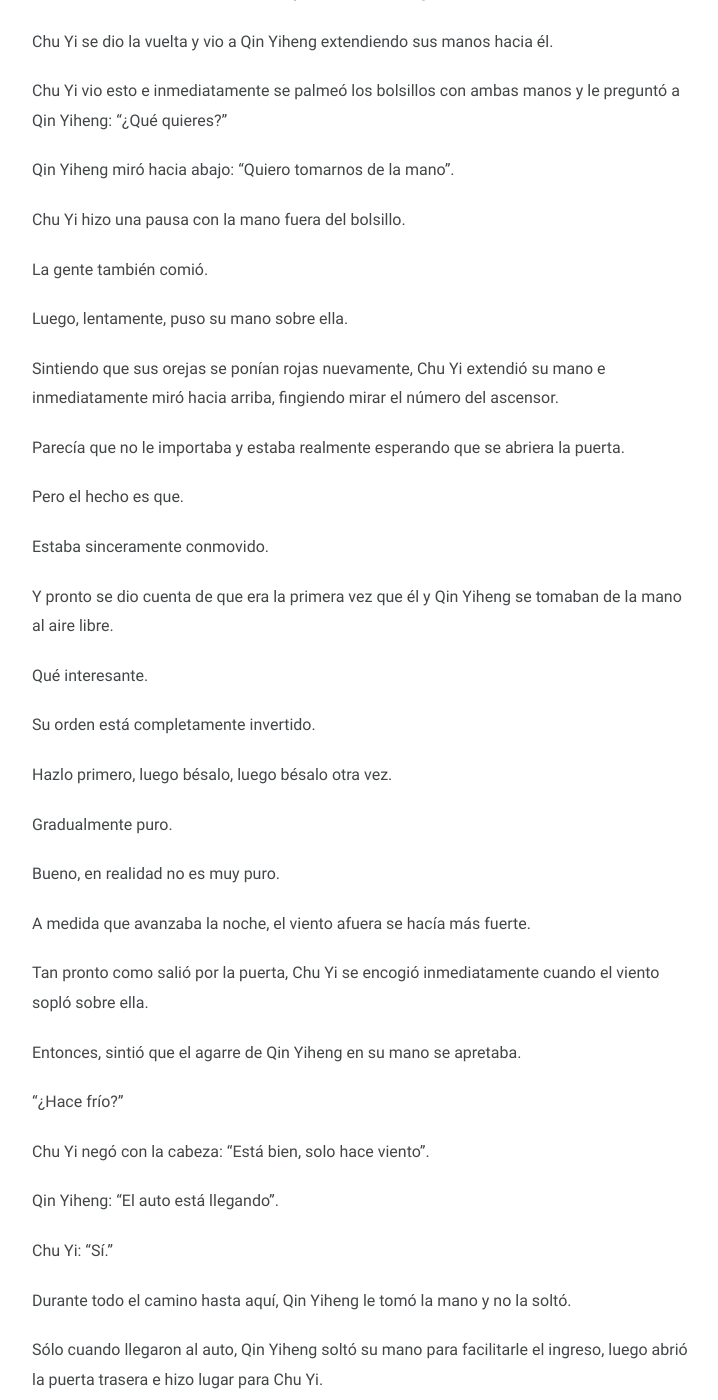
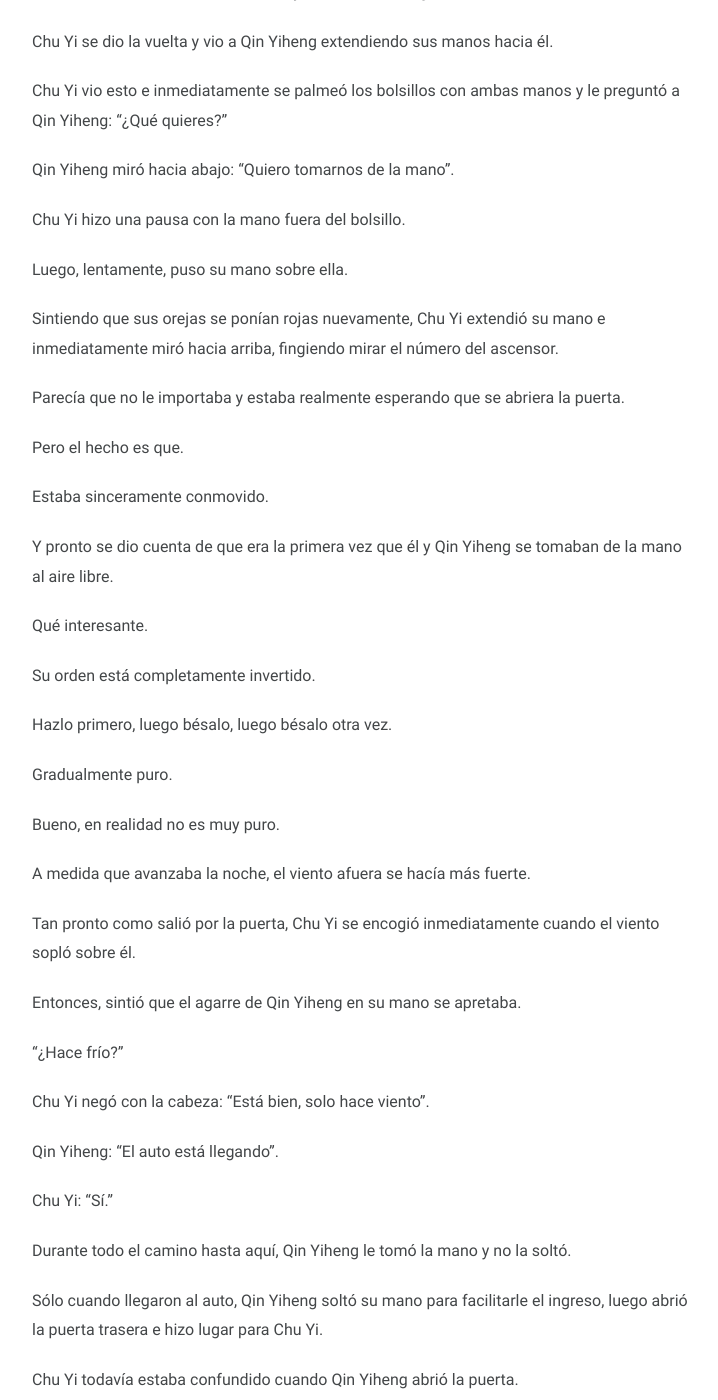
Before and after one commit to taozi-lecturas/taozi-lecturas.github.io, a Jekyll site: the page built from novelas/cacuedv/_posts/2025-03-31-capitulo-57.md, in a window 1280 px wide and 1400 px high, scrolled down 5084 px. Shown: the whole window, without its empty margins (278-996 px from the left). Built offline with Jekyll 4.4.1, drawn with Linux system fonts in a browser that asks for light colours.

Commit message:
Updated Note novelas/cacuedv/_posts/2025-03-31-capitulo-57.md

```diff
--- a/novelas/cacuedv/_posts/2025-03-31-capitulo-57.md
+++ b/novelas/cacuedv/_posts/2025-03-31-capitulo-57.md
@@ -171,8 +171,6 @@
 
 Chu Yi hizo una pausa con la mano fuera del bolsillo.
 
-La gente también comió.
-
 Luego, lentamente, puso su mano sobre ella.
 
 Sintiendo que sus orejas se ponían rojas nuevamente, Chu Yi extendió su mano e inmediatamente miró hacia arriba, fingiendo mirar el número del ascensor.
@@ -197,7 +195,7 @@
 
 A medida que avanzaba la noche, el viento afuera se hacía más fuerte.
 
-Tan pronto como salió por la puerta, Chu Yi se encogió inmediatamente cuando el viento sopló sobre ella.
+Tan pronto como salió por la puerta, Chu Yi se encogió inmediatamente cuando el viento sopló sobre él.
 
 Entonces, sintió que el agarre de Qin Yiheng en su mano se apretaba.
 
```
